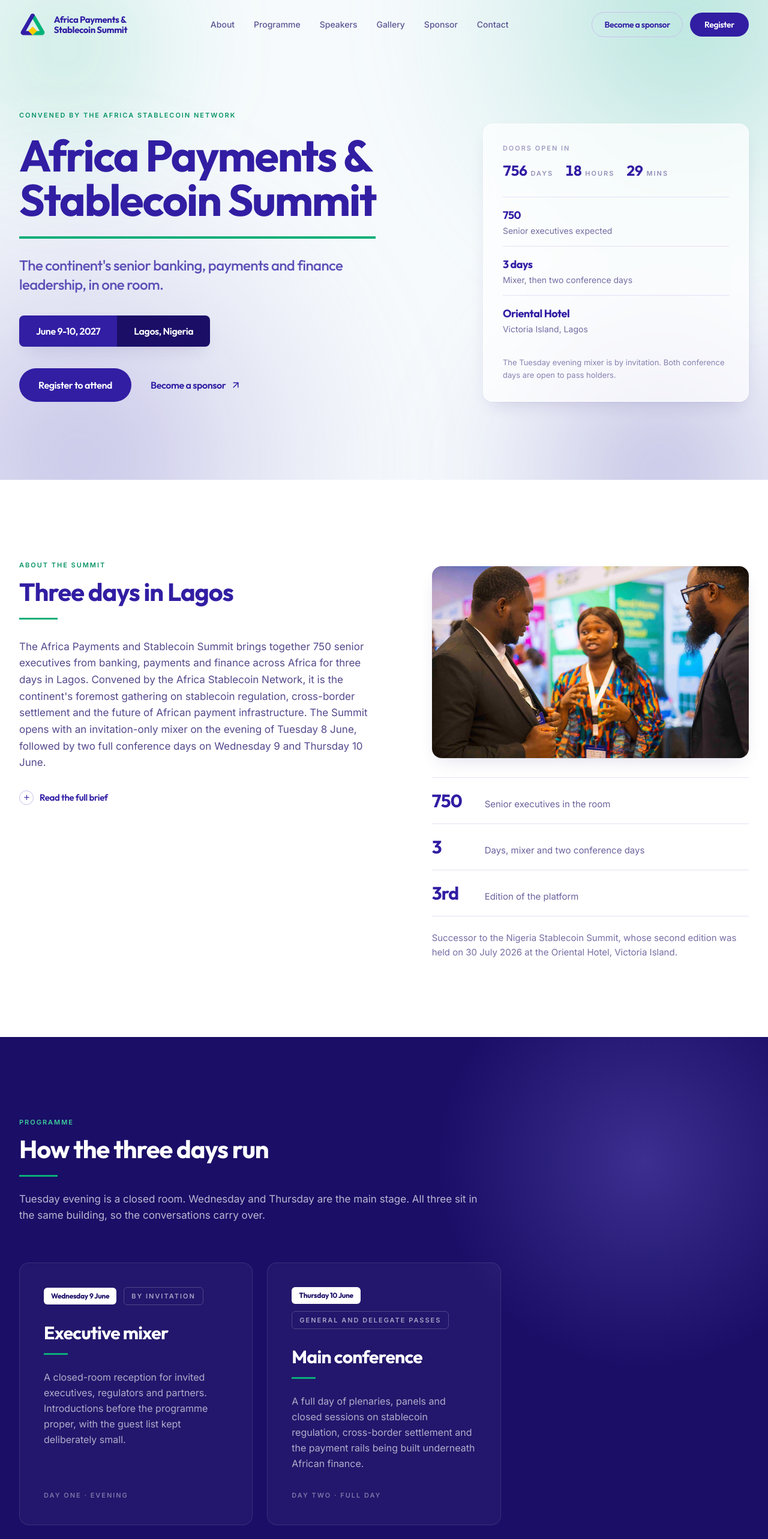
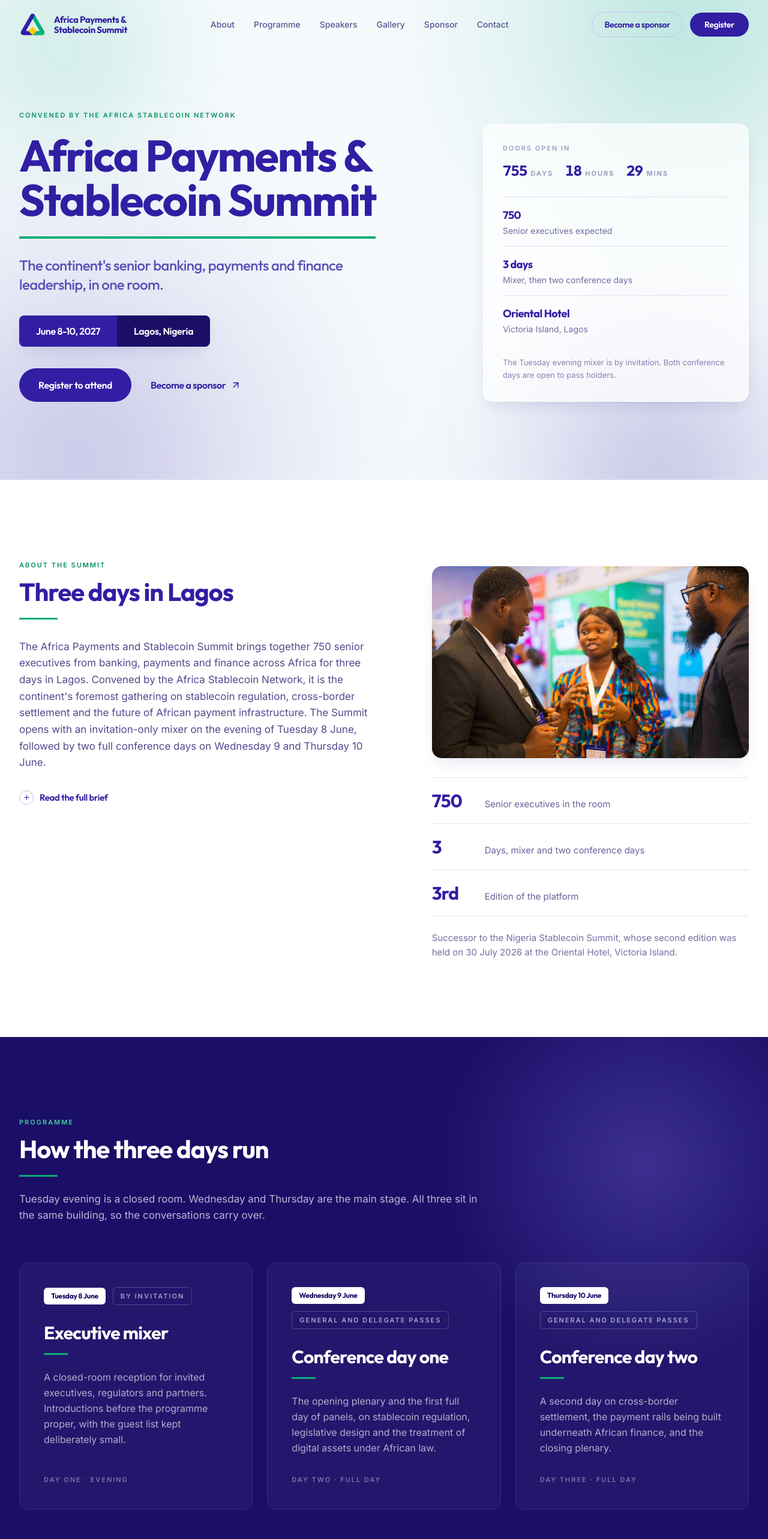
Before and after one commit to Flincap/ASN-Summit, a React (Vite) app: page / in a window 1280 px wide. Shown: the top 2566 px of the page at 60% size. Built offline with nearby package versions, Linux system fonts and the light colour scheme.

Commit message:
Add files via upload

```diff
--- a/src/data/event.ts
+++ b/src/data/event.ts
@@ -11,13 +11,13 @@
   strapline:
     "The continent's senior banking, payments and finance leadership, in one room.",
 
-  dateLine: "June 9-10, 2027",
+  dateLine: "June 8-10, 2027",
   city: "Lagos, Nigeria",
   venue: "Oriental Hotel, Lagos, Nigeria",
   venueAddress: "3 Lekki-Epe Expressway, Victoria Island, Lagos, Nigeria",
 
-  // Used by the countdown. Mixer opens on the evening of Wednesday 9 June.
-  startsAt: "2027-06-09T17:00:00+01:00",
+  // Used by the countdown. Mixer opens on the evening of Tuesday 8 June.
+  startsAt: "2027-06-08T17:00:00+01:00",
 
   delegates: 750,
   convener: "Africa Stablecoin Network",
@@ -55,11 +55,11 @@
   videoId: "x8DxbBTnbgs",
 };
 
-// The two days, shown in the Programme section.
+// The three days, shown in the Programme section.
 export const programme = [
   {
     day: "Day one",
-    date: "Wednesday 9 June",
+    date: "Tuesday 8 June",
     title: "Executive mixer",
     access: "By invitation",
     time: "Evening",
@@ -68,12 +68,21 @@
   },
   {
     day: "Day two",
-    date: "Thursday 10 June",
-    title: "Main conference",
+    date: "Wednesday 9 June",
+    title: "Conference day one",
     access: "General and delegate passes",
     time: "Full day",
     description:
-      "A full day of plenaries, panels and closed sessions on stablecoin regulation, cross-border settlement and the payment rails being built underneath African finance.",
+      "The opening plenary and the first full day of panels, on stablecoin regulation, legislative design and the treatment of digital assets under African law.",
+  },
+  {
+    day: "Day three",
+    date: "Thursday 10 June",
+    title: "Conference day two",
+    access: "General and delegate passes",
+    time: "Full day",
+    description:
+      "A second day on cross-border settlement, the payment rails being built underneath African finance, and the closing plenary.",
   },
 ];
 
```
